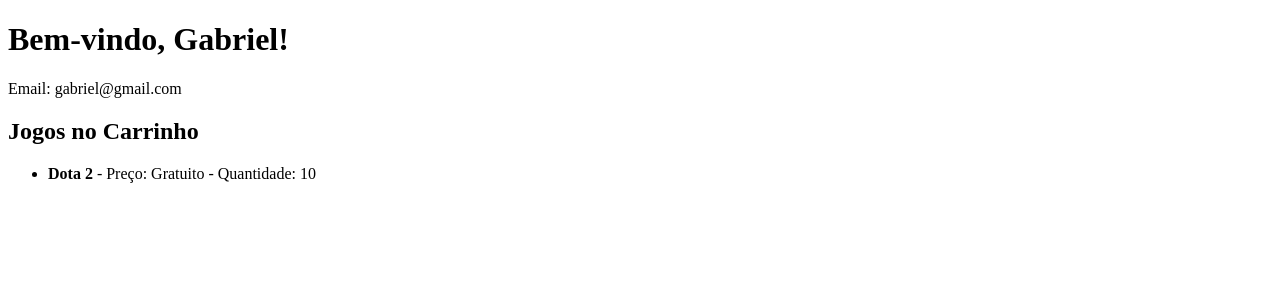
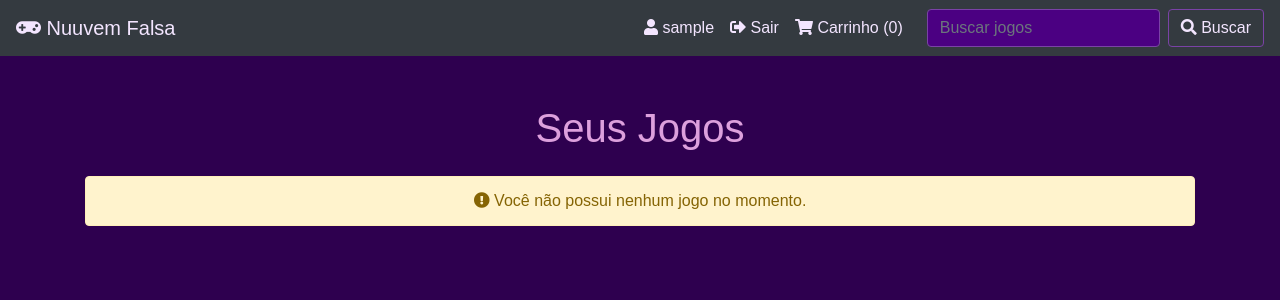
Before and after one commit to EnzoCorainiBarbieri/GOG-SITE, a Flask app: page /usuario in a window 1280 px wide. Shown: the top 300 px of the page. Run offline with Flask 3, Linux system fonts and the light colour scheme; a user stored in the database is signed in; data comes from the database, SQL or seed files in the repository; both versions use the stored data as it was after the commit; tables that the repository leaves empty hold one stand-in row (values such as "Sample post"); some libraries are stand-ins or nearby versions.

Commit message:
melhoria no campo usuario e nas navbars

```diff
--- a/static/styles.css
+++ b/static/styles.css
@@ -1,6 +1,6 @@
 /* Define um fundo roxo escuro para a página */
 body {
-    background-color: #2e004f; /* Roxo escuro */
+    background-color: #2e004f; /* Roxo escuro (valor original) */
     color: #f3e5ff; /* Texto claro para contraste */
     font-family: Arial, sans-serif; /* Fonte padrão */
 }
--- a/templates/cadastro.html
+++ b/templates/cadastro.html
@@ -10,7 +10,7 @@
 <body>
 
     <nav class="navbar navbar-expand-lg navbar-dark bg-dark">
-        <a class="navbar-brand" href="#">Minha Loja</a>
+        <a class="navbar-brand" href="/">Minha Loja</a>
         <div class="navbar-nav">
             <a class="nav-link" href="{{ url_for('login') }}">Login</a>
             <a class="nav-link" href="{{ url_for('cadastro') }}">Cadastro</a>
--- a/templates/index.html
+++ b/templates/index.html
@@ -10,7 +10,7 @@
 </head>
 <body>
     <nav class="navbar navbar-expand-lg navbar-dark bg-dark">
-        <a class="navbar-brand" href="#">
+        <a class="navbar-brand" href="/">
             <i class="fas fa-gamepad"></i> Nuuvem Falsa
         </a>
         <button class="navbar-toggler" type="button" data-toggle="collapse" data-target="#navbarNav" aria-controls="navbarNav" aria-expanded="false" aria-label="Toggle navigation">
@@ -22,7 +22,7 @@
                     <!-- Exibe o nome do usuário e email -->
                     <li class="nav-item">
                         <a class="nav-link" href="/usuario">
-                            <i class="fas fa-user"></i> {{ session['user_name'] }} ({{ session['user_email'] }})
+                            <i class="fas fa-user"></i> {{ session['user_name'] }}
                         </a>
                     </li>
                     <!-- Link para deslogar -->
--- a/templates/login.html
+++ b/templates/login.html
@@ -12,7 +12,7 @@
 
 <!-- Navbar -->
 <nav class="navbar navbar-expand-lg navbar-dark bg-dark">
-    <a class="navbar-brand" href="#">
+    <a class="navbar-brand" href="/">
         <i class="fas fa-gamepad"></i> Nuuvem Falsa
     </a>
     <div class="collapse navbar-collapse" id="navbarNav">
--- a/templates/usuario.html
+++ b/templates/usuario.html
@@ -3,23 +3,118 @@
 <head>
     <meta charset="UTF-8">
     <meta name="viewport" content="width=device-width, initial-scale=1.0">
-    <title>Perfil de Usuário</title>
+    <title>PPI_4SEMESTRE - Loja de Jogos</title>
+    <link rel="stylesheet" href="https://maxcdn.bootstrapcdn.com/bootstrap/4.0.0/css/bootstrap.min.css">
+    <link rel="stylesheet" href="https://cdnjs.cloudflare.com/ajax/libs/font-awesome/5.15.4/css/all.min.css">
+    <link rel="stylesheet" href="static/styles.css">
 </head>
 <body>
-    <h1>Bem-vindo, {{ usuario[0] }}!</h1>  <!-- Exibe o nome do usuário -->
-    <p>Email: {{ usuario[1] }}</p>  <!-- Exibe o email do usuário -->
+    <nav class="navbar navbar-expand-lg navbar-dark bg-dark">
+        <a class="navbar-brand" href="/">
+            <i class="fas fa-gamepad"></i> Nuuvem Falsa
+        </a>
+        <button class="navbar-toggler" type="button" data-toggle="collapse" data-target="#navbarNav" aria-controls="navbarNav" aria-expanded="false" aria-label="Toggle navigation">
+            <span class="navbar-toggler-icon"></span>
+        </button>
+        <div class="collapse navbar-collapse" id="navbarNav">
+            <ul class="navbar-nav ml-auto">
+                {% if session['user_id'] %}
+                    <li class="nav-item">
+                        <a class="nav-link" href="/usuario">
+                            <i class="fas fa-user"></i> {{ session['user_name'] }}
+                        </a>
+                    </li>
+                    <li class="nav-item">
+                        <a class="nav-link" href="/logout">
+                            <i class="fas fa-sign-out-alt"></i> Sair
+                        </a>
+                    </li>
+                {% else %}
+                    <li class="nav-item">
+                        <a class="nav-link" href="/login">
+                            <i class="fas fa-user"></i> Entrar/Cadastrar
+                        </a>
+                    </li>
+                {% endif %}
+                <li class="nav-item">
+                    <a class="nav-link" href="/cart">
+                        <i class="fas fa-shopping-cart"></i> Carrinho (<span id="cart-count">0</span>)
+                    </a>
+                </li>
+            </ul>
+            <form class="form-inline ml-3" onsubmit="return false;">
+                <input class="form-control mr-sm-2" id="search" type="search" placeholder="Buscar jogos" aria-label="Buscar">
+                <button class="btn btn-outline-success my-2 my-sm-0" onclick="searchGames()">
+                    <i class="fas fa-search"></i> Buscar
+                </button>
+            </form>
+        </div>
+    </nav>
 
-    <h2>Jogos no Carrinho</h2>
-    <ul>
-        {% if jogos_comprados %}
-            {% for jogo in jogos_comprados %}
-                <li>
-                    <strong>{{ jogo[0] }}</strong> - Preço: {{ jogo[1] }} - Quantidade: {{ jogo[2] }}
-                </li>
-            {% endfor %}
+    <div class="container mt-5">
+        <h1 class="mb-4 text-center">Seus Jogos</h1>
+
+        {% if jogos %}
+            <div class="row" id="game-list">
+                {% for game in jogos %}
+                <div class="col-md-4 mb-4 game-card" data-name="{{ game[2] }}">
+                    <div class="card shadow-sm">
+                        <img class="card-img-top" src="{{ game[4] }}" alt="Imagem do jogo">
+                        <div class="card-body">
+                            <h5 class="card-title">{{ game[2] }}</h5>
+                            <p class="card-text">{{ game[5] }}</p>
+                            <p class="card-text font-weight-bold">Preço: {{ game[3] }}</p>
+                            <button class="btn btn-primary add-to-cart" data-appid="{{ game[1] }}">
+                                <i class="fas fa-cart-plus"></i> Adicionar ao Carrinho
+                            </button>
+                        </div>
+                    </div>
+                </div>
+                {% endfor %}
+            </div>
         {% else %}
-            <p>Você não tem jogos no carrinho.</p>
+            <div class="alert alert-warning text-center" role="alert">
+                <i class="fas fa-exclamation-circle"></i> Você não possui nenhum jogo no momento.
+            </div>
         {% endif %}
-    </ul>
+    </div>
+
+    <script src="https://code.jquery.com/jquery-3.5.1.min.js"></script>
+    <script src="https://cdn.jsdelivr.net/npm/popper.js@1.16.1/dist/umd/popper.min.js"></script>
+    <script src="https://maxcdn.bootstrapcdn.com/bootstrap/4.5.2/js/bootstrap.min.js"></script>
+    <script>
+        let cart = [];
+
+        // Função para atualizar o contador de itens no carrinho
+        function updateCartCount() {
+            $('#cart-count').text(cart.length);
+        }
+
+        // Função de busca de jogos
+        function searchGames() {
+            const query = $('#search').val().toLowerCase();
+            $('.game-card').each(function() {
+                const gameName = $(this).data('name').toLowerCase();
+                $(this).toggle(gameName.includes(query));
+            });
+        }
+
+        // Evento para mostrar os jogos no carrinho
+        $(document).on('click', '.add-to-cart', function() {
+            const gameId = $(this).data('appid');
+            const gameName = $(this).closest('.game-card').find('.card-title').text();
+            const gamePrice = $(this).closest('.game-card').find('.card-text').text();
+
+            // Adicionar o jogo ao carrinho
+            cart.push({ id: gameId, name: gameName, price: gamePrice });
+            updateCartCount();
+            alert(gameName + ' foi adicionado ao carrinho!');
+        });
+
+        // Atualiza o contador de carrinho ao carregar a página
+        $(document).ready(function() {
+            updateCartCount();
+        });
+    </script>
 </body>
 </html>
```
Also changed, not shown: templates/cart.html (+24 -2 lines), database.db.
